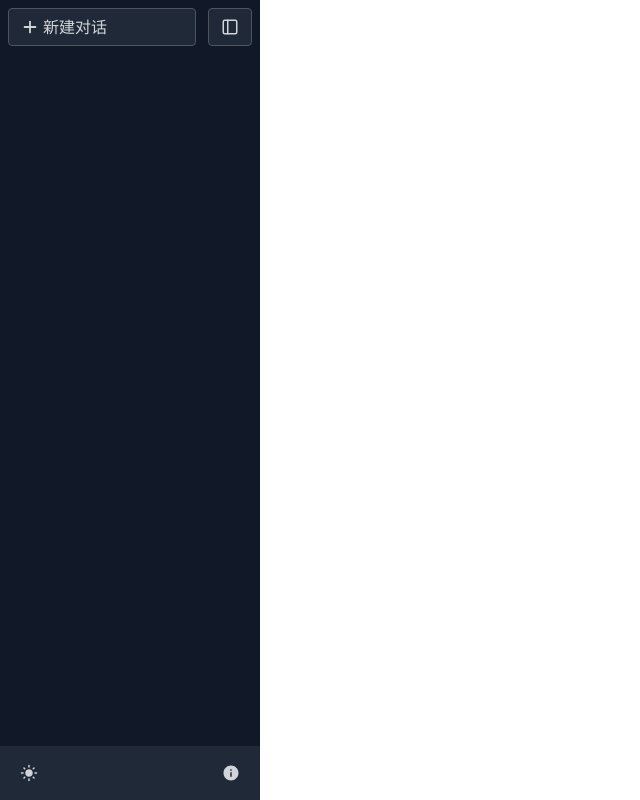
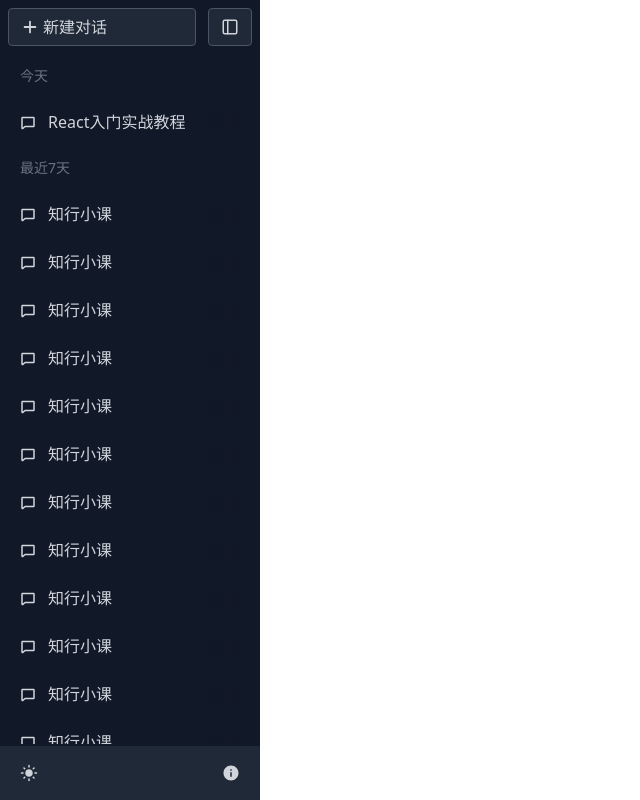
Before and after one commit to mundane799699/chatgpt-app, a Next.js app: page / in a window 1280 px wide. Shown: the whole page, without its empty margins (0-640 px from the left). Built offline with nearby package versions, Linux system fonts and the light colour scheme.

Commit message:
第7课 渲染分组列表

```diff
--- a/app/globals.css
+++ b/app/globals.css
@@ -7,3 +7,37 @@
   height: 100%;
   font-size: 16px;
 }
+
+::-webkit-scrollbar {
+  height: 1rem;
+  width: 0.5rem;
+}
+
+::-webkit-scrollbar:horizontal {
+  height: 0.5rem;
+  width: 1rem;
+}
+
+::-webkit-scrollbar-track {
+  background-color: transparent;
+  border-radius: 9999px;
+}
+
+::-webkit-scrollbar-thumb {
+  background-color: rgba(217, 217, 227, 0.8);
+  border-color: rgb(255, 255, 255);
+  border-radius: 9999px;
+  border-width: 1px;
+}
+
+::-webkit-scrollbar-thumb:hover {
+  background-color: rgb(236, 236, 241);
+}
+
+.dark ::-webkit-scrollbar-thumb {
+  background-color: rgb(86, 88, 105);
+}
+
+.dark ::-webkit-scrollbar-thumb:hover {
+  background-color: rgb(172, 172, 190);
+}
--- /dev/null
+++ b/common/util.ts
@@ -0,0 +1,38 @@
+import { Chat } from "@/types/chat";
+
+export function groupByDate(chatList: Chat[]) {
+  const groupMap = new Map<string, Chat[]>();
+  chatList.forEach((item) => {
+    const now = new Date();
+    const updateTime = new Date(item.updateTime);
+    let key = "未知时间";
+    const dayDiff = Math.floor(
+      (now.getTime() - updateTime.getTime()) / (1000 * 60 * 60 * 24)
+    );
+    if (dayDiff === 0 && now.getDate() === updateTime.getDate()) {
+      key = "今天";
+    } else if (dayDiff <= 7) {
+      key = "最近7天";
+    } else if (dayDiff <= 31) {
+      key = "最近一个月";
+    } else if (now.getFullYear() === updateTime.getFullYear()) {
+      key = `${updateTime.getMonth() + 1}月`;
+    } else {
+      key = `${updateTime.getFullYear()}`;
+    }
+    if (groupMap.has(key)) {
+      groupMap.get(key)?.push(item);
+    } else {
+      groupMap.set(key, [item]);
+    }
+  });
+  groupMap.forEach((item) => {
+    item.sort((a, b) => b.updateTime - a.updateTime);
+  });
+  const groupList = Array.from(groupMap).sort(([, list1], [, list2]) => {
+    return (
+      list2[list2.length - 1].updateTime - list1[list1.length - 1].updateTime
+    );
+  });
+  return groupList;
+}
--- /dev/null
+++ b/components/home/Navigation/ChatList.tsx
@@ -0,0 +1,208 @@
+import { groupByDate } from "@/common/util";
+import { Chat } from "@/types/chat";
+import React, { useMemo, useState } from "react";
+import { PiChatBold } from "react-icons/pi";
+
+export default function ChatList() {
+  const [chatList, setChatList] = useState<Chat[]>([
+    {
+      id: "1",
+      title: "React入门实战教程",
+      updateTime: Date.now(),
+    },
+    {
+      id: "2",
+      title: "如何使用Next.js创建React项目",
+      updateTime: Date.now() - 1000 * 60 * 60 * 24 * 2,
+    },
+    {
+      id: "3",
+      title: "如何使用Next.js创建React项目",
+      updateTime: Date.now() - 1000 * 60 * 60 * 24 * 2,
+    },
+    {
+      id: "4",
+      title: "如何使用Next.js创建React项目",
+      updateTime: Date.now() - 1000 * 60 * 60 * 24 * 2,
+    },
+    {
+      id: "5",
+      title: "如何使用Next.js创建React项目",
+      updateTime: Date.now() - 1000 * 60 * 60 * 24 * 2,
+    },
+    {
+      id: "6",
+      title: "如何使用Next.js创建React项目",
+      updateTime: Date.now() - 1000 * 60 * 60 * 24 * 2,
+    },
+    {
+      id: "7",
+      title: "如何使用Next.js创建React项目",
+      updateTime: Date.now() - 1000 * 60 * 60 * 24 * 2,
+    },
+    {
+      id: "8",
+      title: "如何使用Next.js创建React项目",
+      updateTime: Date.now() - 1000 * 60 * 60 * 24 * 2,
+    },
+    {
+      id: "9",
+      title: "如何使用Next.js创建React项目",
+      updateTime: Date.now() - 1000 * 60 * 60 * 24 * 2,
+    },
+    {
+      id: "10",
+      title: "如何使用Next.js创建React项目",
+      updateTime: Date.now() - 1000 * 60 * 60 * 24 * 2,
+    },
+    {
+      id: "11",
+      title: "如何使用Next.js创建React项目",
+      updateTime: Date.now() - 1000 * 60 * 60 * 24 * 2,
+    },
+    {
+      id: "12",
+      title: "如何使用Next.js创建React项目",
+      updateTime: Date.now() - 1000 * 60 * 60 * 24 * 2,
+    },
+    {
+      id: "13",
+      title: "如何使用Next.js创建React项目",
+      updateTime: Date.now() - 1000 * 60 * 60 * 24 * 2,
+    },
+    {
+      id: "14",
+      title: "如何使用Next.js创建React项目",
+      updateTime: Date.now() - 1000 * 60 * 60 * 24 * 2,
+    },
+    {
+      id: "15",
+      title: "知行小课",
+      updateTime: Date.now() + 2,
+    },
+    {
+      id: "16",
+      title: "知行小课",
+      updateTime: Date.now() + 2,
+    },
+    {
+      id: "17",
+      title: "知行小课",
+      updateTime: Date.now() + 2,
+    },
+    {
+      id: "18",
+      title: "知行小课",
+      updateTime: Date.now() + 2,
+    },
+    {
+      id: "19",
+      title: "知行小课",
+      updateTime: Date.now() + 2,
+    },
+    {
+      id: "20",
+      title: "知行小课",
+      updateTime: Date.now() + 2,
+    },
+    {
+      id: "21",
+      title: "知行小课",
+      updateTime: Date.now() + 2,
+    },
+    {
+      id: "22",
+      title: "知行小课",
+      updateTime: Date.now() + 2,
+    },
+    {
+      id: "23",
+      title: "知行小课",
+      updateTime: Date.now() + 2,
+    },
+    {
+      id: "24",
+      title: "知行小课",
+      updateTime: Date.now() + 2,
+    },
+    {
+      id: "25",
+      title: "知行小课",
+      updateTime: Date.now() + 2,
+    },
+    {
+      id: "26",
+      title: "知行小课",
+      updateTime: Date.now() + 2,
+    },
+    {
+      id: "27",
+      title: "知行小课",
+      updateTime: Date.now() + 2,
+    },
+    {
+      id: "28",
+      title: "知行小课",
+      updateTime: Date.now() + 2,
+    },
+    {
+      id: "29",
+      title: "知行小课",
+      updateTime: Date.now() + 2,
+    },
+    {
+      id: "30",
+      title: "知行小课",
+      updateTime: Date.now() + 2,
+    },
+    {
+      id: "31",
+      title: "知行小课",
+      updateTime: Date.now() + 2,
+    },
+  ]);
+
+  const [selectedChat, setSelectedChat] = useState<Chat>();
+  const groupList = useMemo(() => {
+    return groupByDate(chatList);
+  }, [chatList]);
+  return (
+    <div className="flex-1 mb-[48px] mt-2 flex flex-col overflow-y-auto">
+      {groupList.map(([date, list]) => {
+        return (
+          <div key={date}>
+            <div className="sticky top-0 z-10 p-3 text-sm bg-gray-900 text-gray-500">
+              {date}
+            </div>
+            <ul>
+              {list.map((chat) => {
+                const selected = selectedChat?.id === chat.id;
+                return (
+                  <li
+                    onClick={() => setSelectedChat(chat)}
+                    key={chat.id}
+                    className={`group flex items-center space-x-3 p-3 cursor-pointer rounded-md hover:bg-gray-800 ${
+                      selected ? "bg-gray-800" : ""
+                    }`}
+                  >
+                    <div>
+                      <PiChatBold />
+                    </div>
+                    <div className="relative flex-1 whitespace-nowrap overflow-hidden">
+                      {chat.title}
+                      <span
+                        className={`group-hover:from-gray-800 absolute right-0 inset-y-0 w-8 from-gray-900 bg-gradient-to-l ${
+                          selected ? "from-gray-800" : "from-gray-900"
+                        }`}
+                      ></span>
+                    </div>
+                  </li>
+                );
+              })}
+            </ul>
+          </div>
+        );
+      })}
+    </div>
+  );
+}
--- a/components/home/Navigation/index.tsx
+++ b/components/home/Navigation/index.tsx
@@ -4,6 +4,7 @@
 import Menubar from "./Menubar";
 import { useAppContext } from "@/components/AppContext";
 import Toolbar from "./Toolbar";
+import ChatList from "./ChatList";
 
 export default function Navigation() {
   const {
@@ -14,9 +15,10 @@
     <nav
       className={`${
         displayNavigation ? "block" : "hidden"
-      } dark relative h-full w-[260px] bg-gray-900 text-gray-300 p-2`}
+      } flex flex-col dark relative h-full w-[260px] bg-gray-900 text-gray-300 p-2`}
     >
       <Menubar />
+      <ChatList />
       <Toolbar />
     </nav>
   );
--- /dev/null
+++ b/types/chat.d.ts
@@ -0,0 +1,5 @@
+export interface Chat {
+  id: string;
+  title: string;
+  updateTime: number;
+}
```
